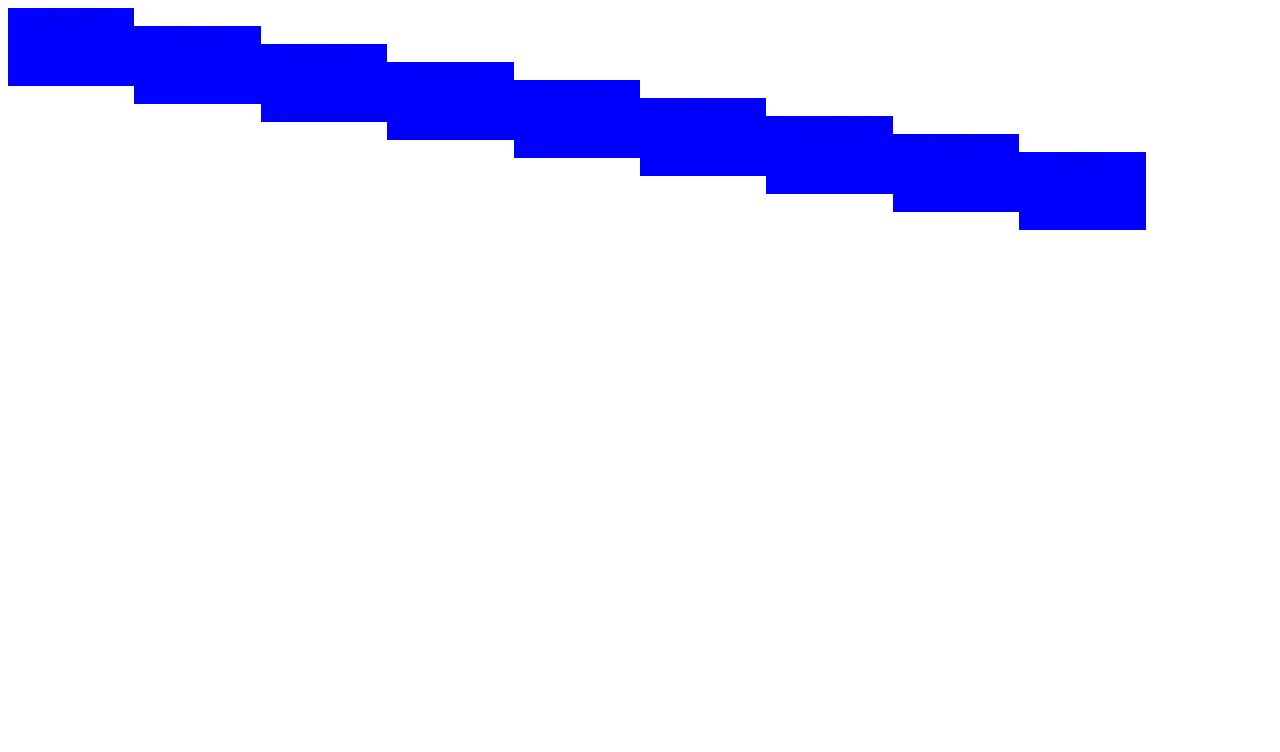
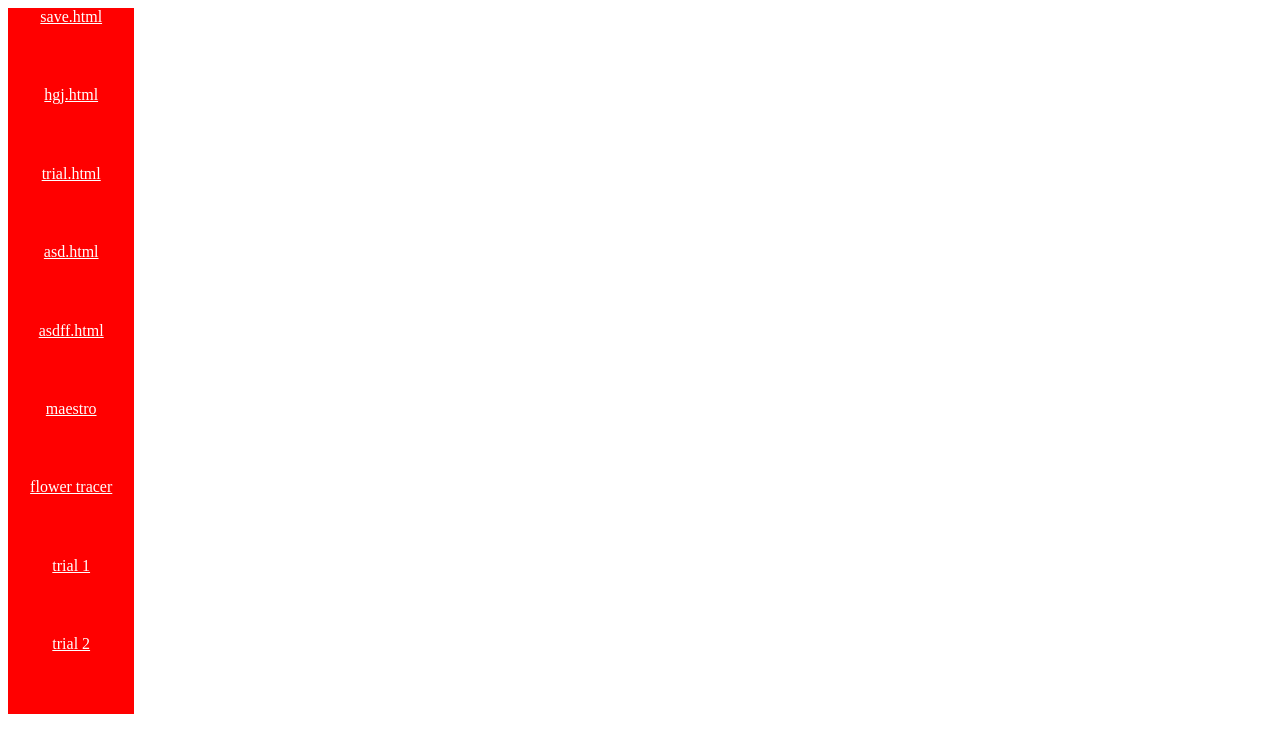
Before and after one commit to krishnq/AudioVisuals, a plain HTML site: page index.html in a window 1280 px wide. Drawn offline with Linux system fonts and the light colour scheme.

Commit message:
Update index.html

```diff
--- a/index.html
+++ b/index.html
@@ -5,10 +5,11 @@
     a{
       width: 10%;
       height: 10%;
-      background-color: blue;
+      background-color: red;
       text-align: center;
+      color: white;
       float: left;
-      margin: 0;
+      margin-right: 90%;
       padding: 0;
       top: 0;
 
```
